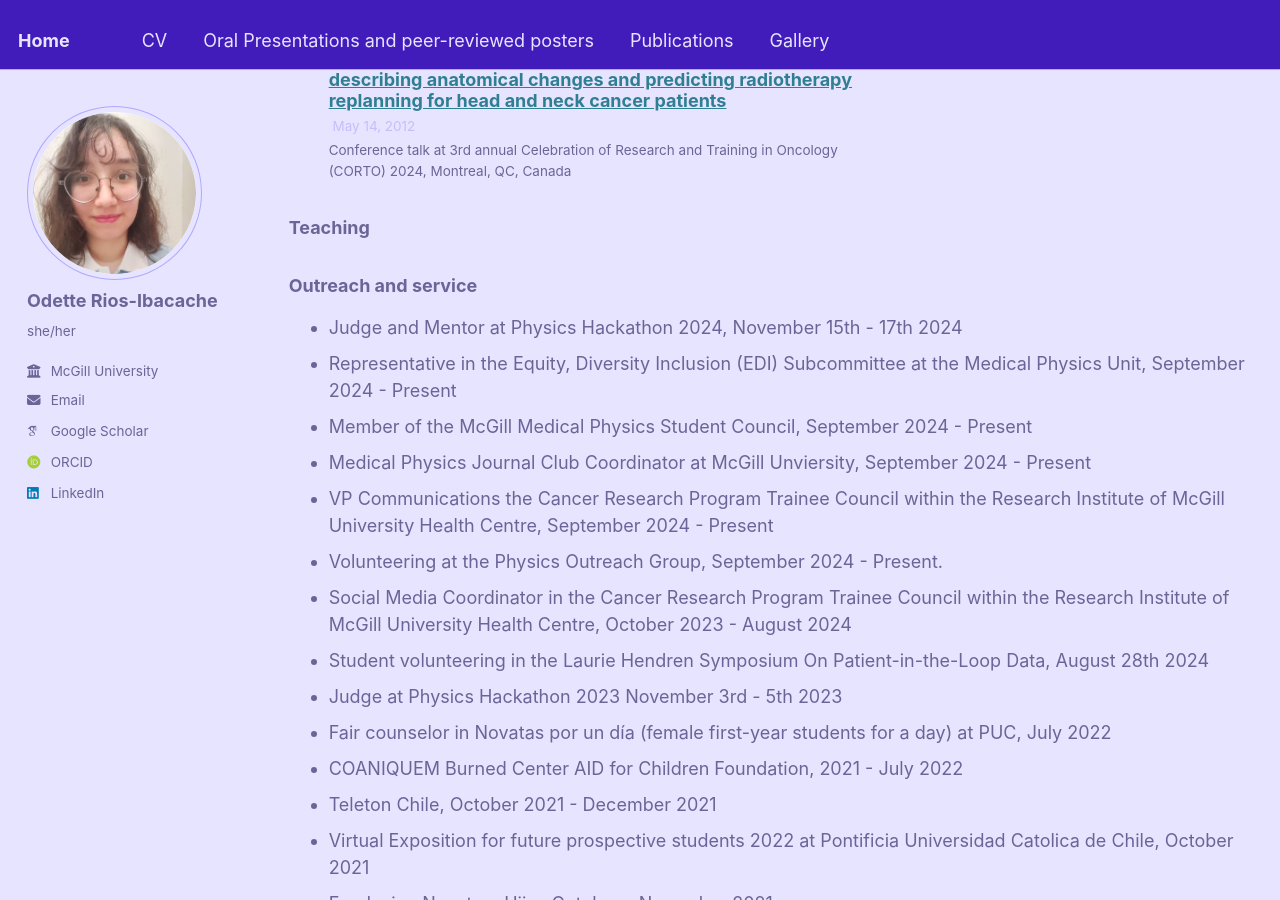
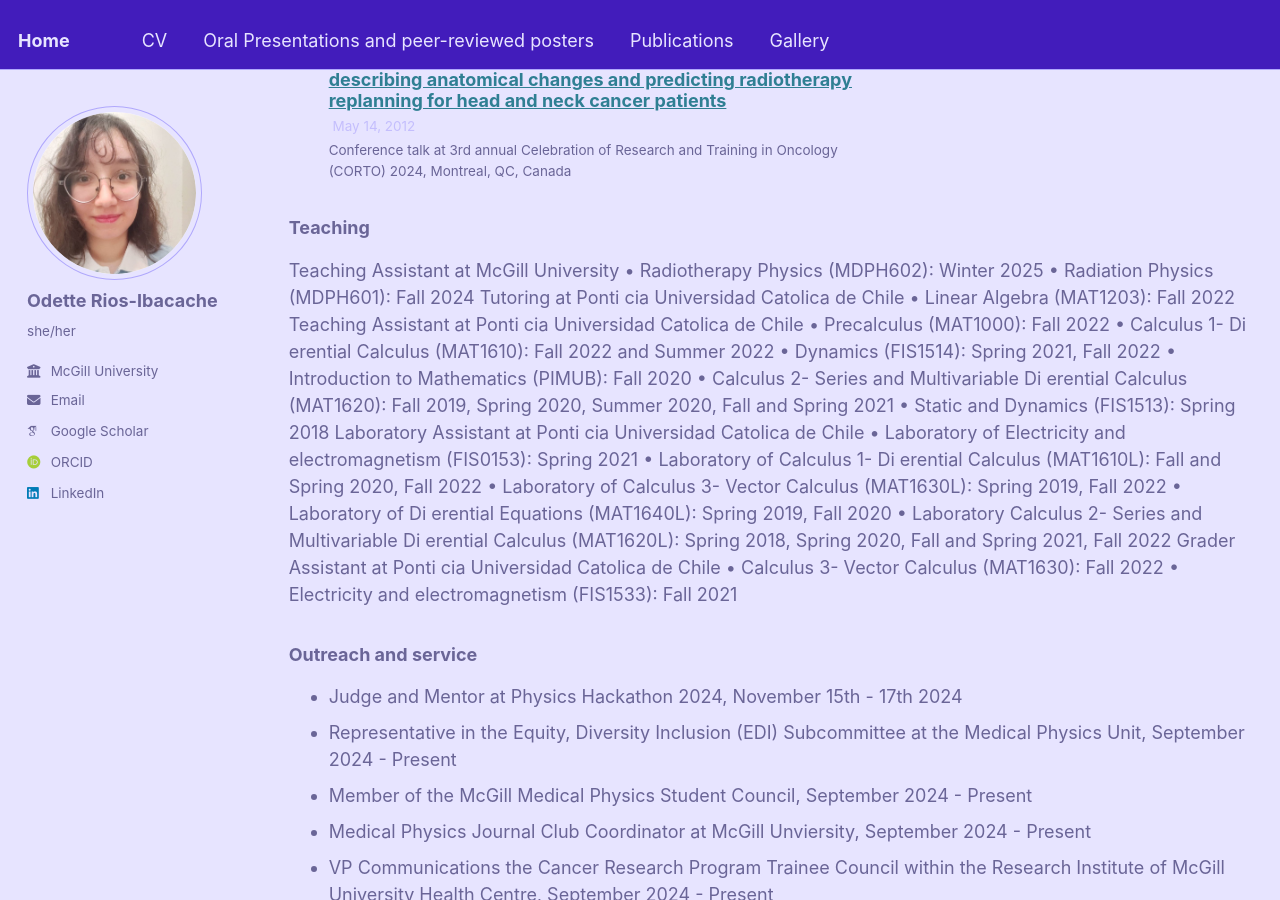
Before and after one commit to OdetteRiosI/odetteriosi.github.io, a Jekyll site: the page built from _pages/cv.md, in a window 1280 px wide and 900 px high, scrolled down 3175 px. Built offline with Jekyll 4.4.1, drawn with Linux system fonts in a browser that asks for light colours; some web fonts are replaced.

Commit message:
Update cv.md

```diff
--- a/_pages/cv.md
+++ b/_pages/cv.md
@@ -64,9 +64,29 @@ redirect_from:
   {% endfor %}</ul>
 
 ### Teaching
-<ul>{% for post in site.teaching reversed %}
-    {% include archive-single-cv.html %}
-  {% endfor %}</ul>
+Teaching Assistant at McGill University
+ • Radiotherapy Physics (MDPH602): Winter 2025
+ • Radiation Physics (MDPH601): Fall 2024
+ Tutoring at Ponti cia Universidad Catolica de Chile
+ • Linear Algebra (MAT1203): Fall 2022
+ Teaching Assistant at Ponti cia Universidad Catolica de Chile
+ • Precalculus (MAT1000): Fall 2022
+ • Calculus 1- Di erential Calculus (MAT1610): Fall 2022 and Summer 2022
+ • Dynamics (FIS1514): Spring 2021, Fall 2022
+ • Introduction to Mathematics (PIMUB): Fall 2020
+ • Calculus 2- Series and Multivariable Di erential Calculus (MAT1620): Fall 2019, Spring 2020,
+ Summer 2020, Fall and Spring 2021
+ • Static and Dynamics (FIS1513): Spring 2018
+ Laboratory Assistant at Ponti cia Universidad Catolica de Chile
+ • Laboratory of Electricity and electromagnetism (FIS0153): Spring 2021
+ • Laboratory of Calculus 1- Di erential Calculus (MAT1610L): Fall and Spring 2020, Fall 2022
+ • Laboratory of Calculus 3- Vector Calculus (MAT1630L): Spring 2019, Fall 2022
+ • Laboratory of Di erential Equations (MAT1640L): Spring 2019, Fall 2020
+ • Laboratory Calculus 2- Series and Multivariable Di erential Calculus (MAT1620L): Spring 2018,
+ Spring 2020, Fall and Spring 2021, Fall 2022
+ Grader Assistant at Ponti cia Universidad Catolica de Chile
+ • Calculus 3- Vector Calculus (MAT1630): Fall 2022
+ • Electricity and electromagnetism (FIS1533): Fall 2021
 
 ### Outreach and service
 * Judge and Mentor at Physics Hackathon 2024, November 15th - 17th 2024
```
